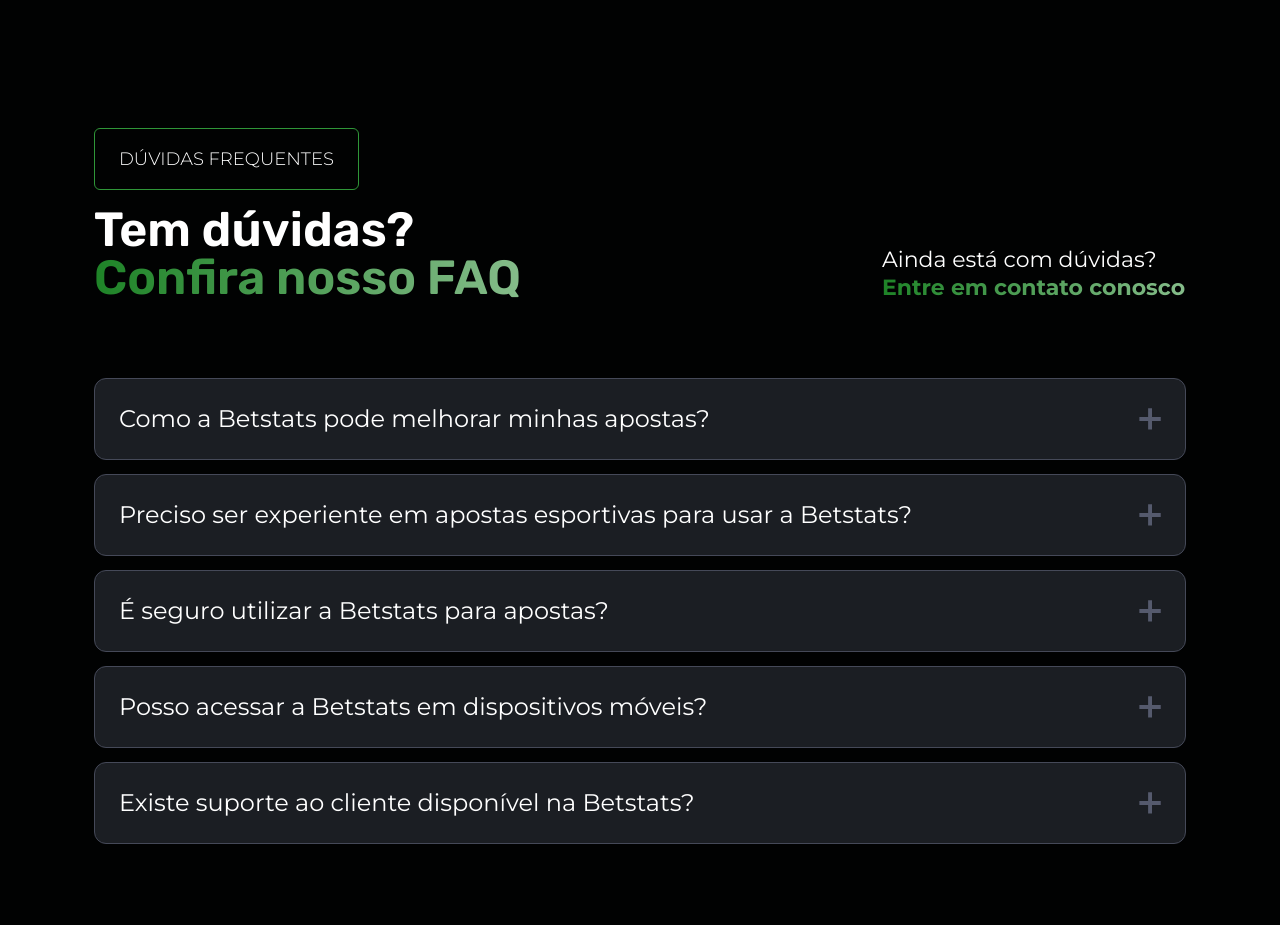
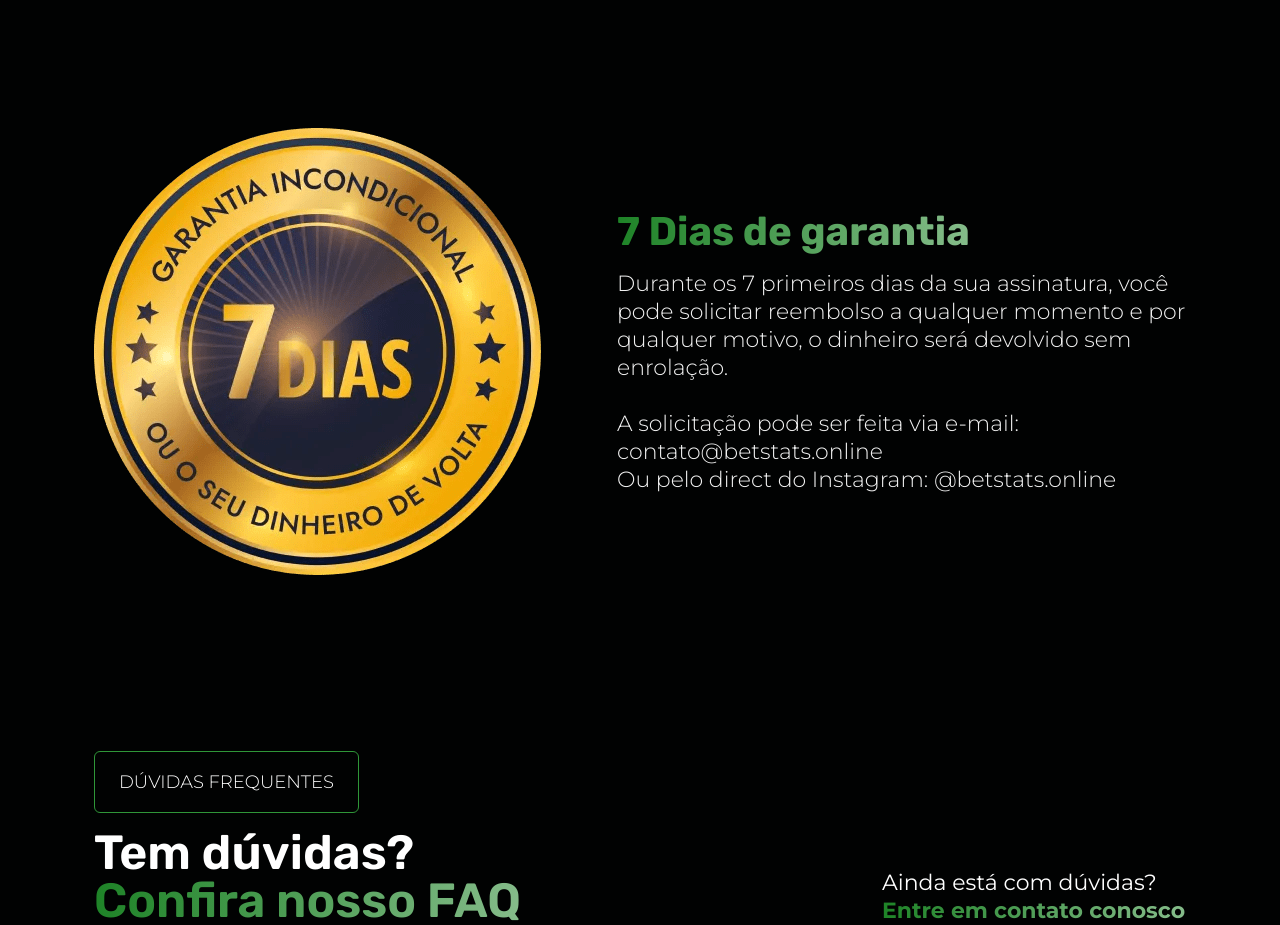
Before and after one commit to betstats/betstats-lp, a Next.js app: page / in a window 1280 px wide. Shown: the part 8240-9165 px from the top of the page. Built offline with nearby package versions, Linux system fonts and the light colour scheme.

Commit message:
feat: warranty section

```diff
--- a/src/app/page.tsx
+++ b/src/app/page.tsx
@@ -14,6 +14,7 @@
 import { KnowHowGreatTipsters } from '@/layout/KnowHowGreatTipsters';
 import { Intro } from '@/layout/Intro';
 import { Prices } from '@/layout/Prices';
+import WarrantySection from '@/layout/WarrantySection';
 
 export default function Home() {
   return (
@@ -32,6 +33,7 @@
       <SpendMoney />
       <SeeHowStatisticsWork />
       <AccessAnalysis />
+      <WarrantySection />
       <FAQ />
       <EvolveHasTipster />
       <Footer />
--- /dev/null
+++ b/src/layout/WarrantySection/index.tsx
@@ -0,0 +1,32 @@
+import Image from 'next/image';
+import Seal from '../../../public/images/warranty-seal.png';
+
+export const WarrantySection = () => {
+  return (
+    <section className="mx-auto max-w-[1140px] w-full px-6 mb-20 md:mb-[176px]">
+      <div className="flex flex-col items-center justify-center md:flex-row gap-8 md:items-center md:justify-between md:gap-[76px]">
+        <Image
+          src={Seal}
+          alt="Imagem do selo de garantia de 7 dias"
+          className="w-auto h-64 md:h-auto"
+        />
+        <div className="flex flex-col gap-4 items-center md:items-start">
+          <h2 className="font-rubik font-bold gradient-text text-[28px] leading-[36px] md:text-[40px] md:leading-[44px] text-center md:text-start">
+            7 Dias de garantia
+          </h2>
+          <p className="text-lg md:text-[22px] md:leading-7 text-text-secondary font-light text-center md:text-start">
+            Durante os 7 primeiros dias da sua assinatura, você pode solicitar reembolso a qualquer
+            momento e por qualquer motivo, o dinheiro será devolvido sem enrolação.
+            <br />
+            <br />
+            A solicitação pode ser feita via e-mail: contato@betstats.online
+            <br />
+            Ou pelo direct do Instagram: @betstats.online
+          </p>
+        </div>
+      </div>
+    </section>
+  );
+};
+
+export default WarrantySection;
```
Also changed, not shown: public/images/warranty-seal.png (added).
